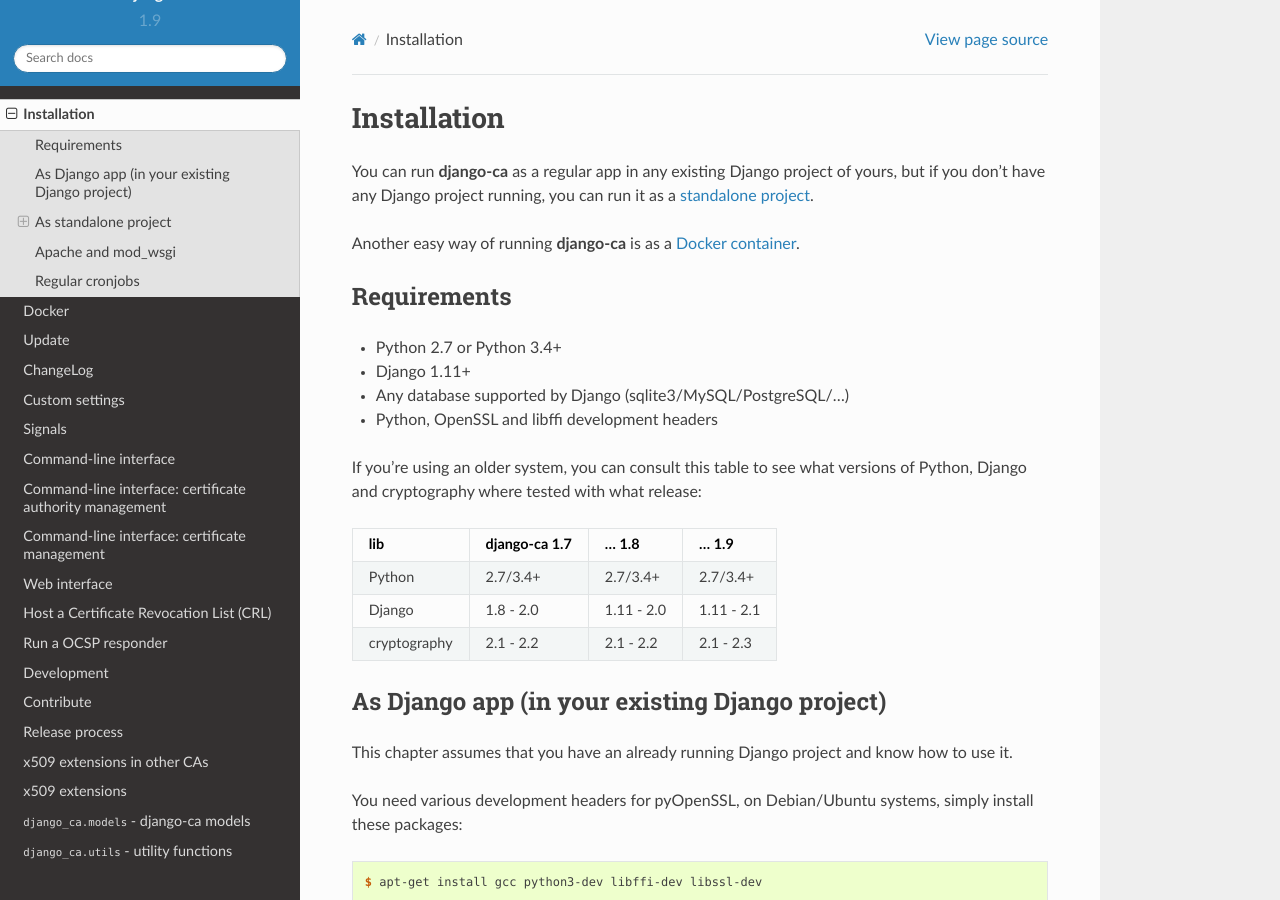
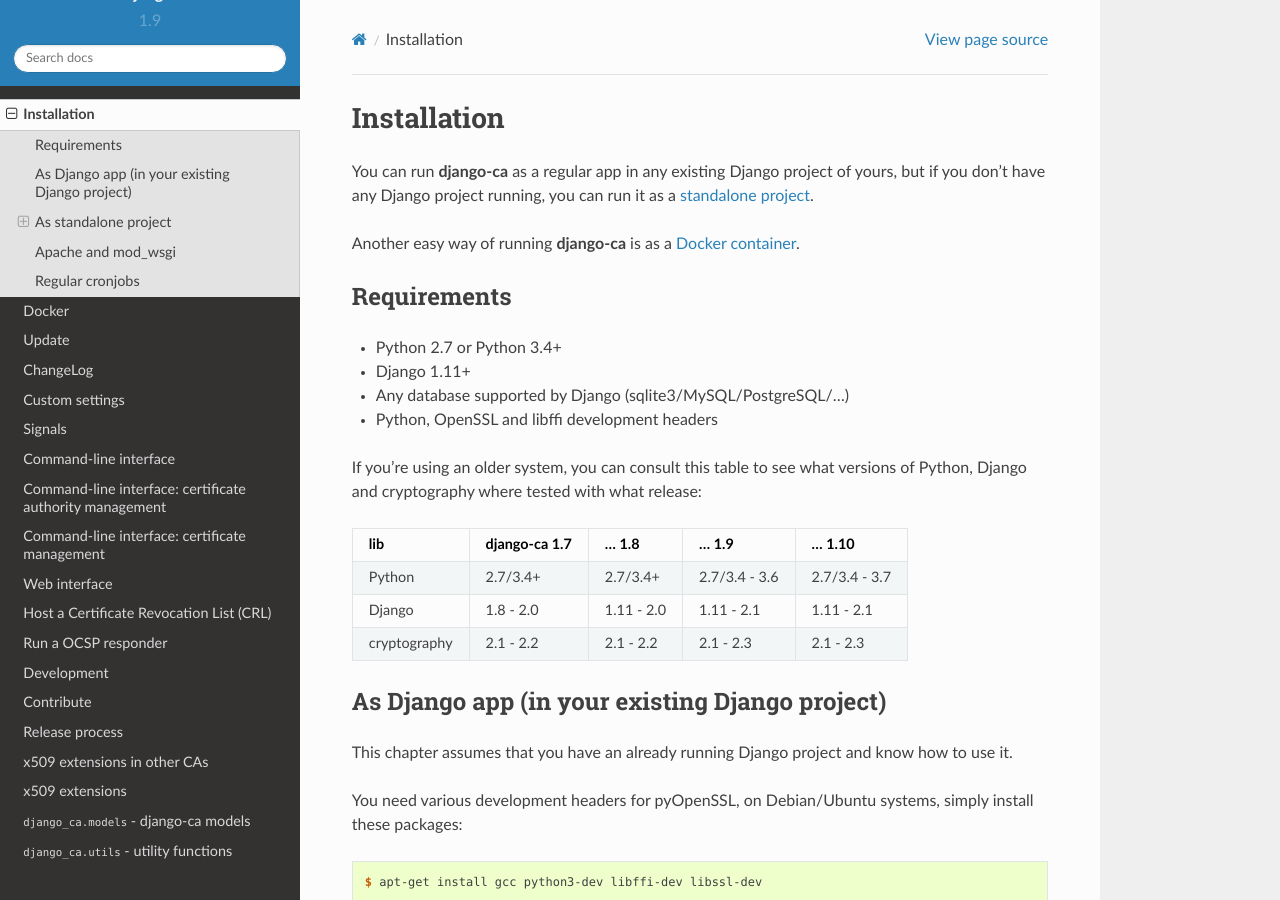
Before and after one commit to mathiasertl/django-ca, a Sphinx documentation site: the page built from docs/source/install.rst, in a window 1280 px wide and 900 px high. Built offline with Sphinx 7.4.7 and the Read the Docs theme 2.0.0, drawn with Linux system fonts in a browser that asks for light colours.

Commit message:
add 1.10 to compat-matrix

```diff
--- a/docs/source/changelog.rst
+++ b/docs/source/changelog.rst
@@ -14,6 +14,8 @@
 * Support ECC private keys for new Certificate Authorities.
 * Store CA private keys in the more secure `PKCS8 format
   <https://cryptography.io/en/latest/hazmat/primitives/asymmetric/serialization/#cryptography.hazmat.primitives.serialization.PrivateFormat.PKCS8>`_.
+* Run test-suite with all warnings comming from **django-ca** turned into errors.
+* Also test with Python 3.7.0.
 
 .. _changelog-1.9.0:
 
--- a/docs/source/install.rst
+++ b/docs/source/install.rst
@@ -19,13 +19,13 @@
 If you're using an older system, you can consult this table to see what versions
 of Python, Django and cryptography where tested with what release:
 
-============== ============= ========== ==========
-lib            django-ca 1.7 ... 1.8    ... 1.9
-============== ============= ========== ==========
-Python         2.7/3.4+      2.7/3.4+   2.7/3.4+
-Django         1.8 - 2.0     1.11 - 2.0 1.11 - 2.1
-cryptography   2.1 - 2.2     2.1 - 2.2  2.1 - 2.3
-============== ============= ========== ==========
+============== ============= ========== ============= =============
+lib            django-ca 1.7 ... 1.8    ... 1.9       ... 1.10
+============== ============= ========== ============= =============
+Python         2.7/3.4+      2.7/3.4+   2.7/3.4 - 3.6 2.7/3.4 - 3.7
+Django         1.8 - 2.0     1.11 - 2.0 1.11 - 2.1    1.11 - 2.1
+cryptography   2.1 - 2.2     2.1 - 2.2  2.1 - 2.3     2.1 - 2.3
+============== ============= ========== ============= =============
 
 As Django app (in your existing Django project)
 _______________________________________________
```
